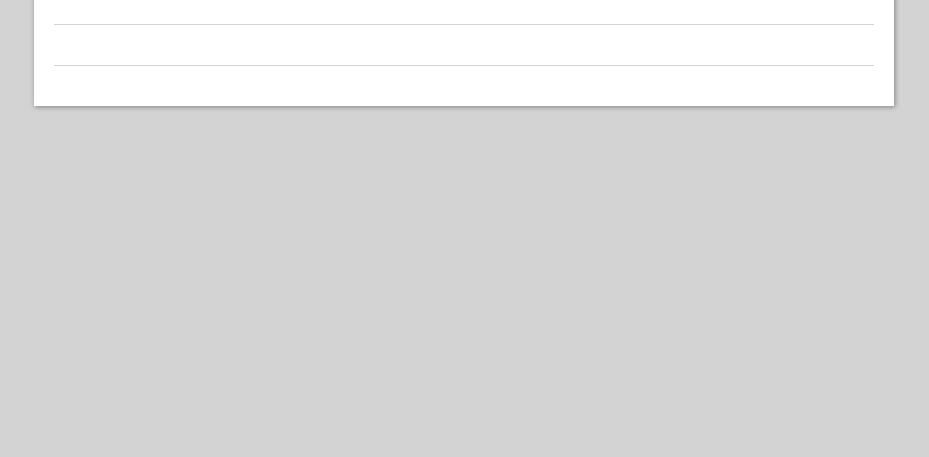
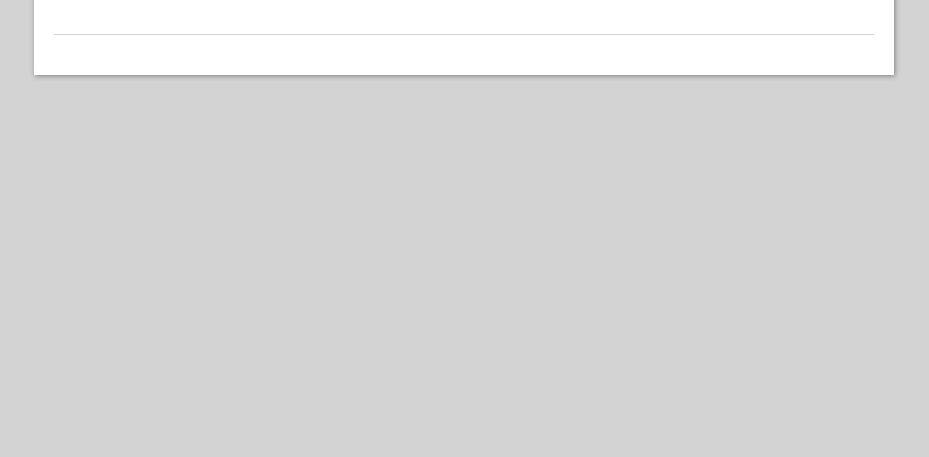
Before and after one commit to MateuszBryczek/to-do-list, a plain HTML site: page index.html in a window 1280 px wide. Shown: the part 343-800 px from the top of the page, without its empty margins (176-1105 px from the left). Drawn offline with nearby package versions, Linux system fonts and the light colour scheme.

Commit message:
buttons fixed

```diff
--- a/CSS/buttons.css
+++ b/CSS/buttons.css
@@ -1,13 +1,3 @@
-.buttons__container{
-    display: flex;
-    flex-wrap: wrap;
-    gap: 20px;
-    align-items: center;
-    justify-content: flex-end;
-    border-bottom: 1px solid lightgrey;
-    padding: 10px;
-}
-
 .buttons{
     color: rgb(0, 130, 130);
     border: none;
```
